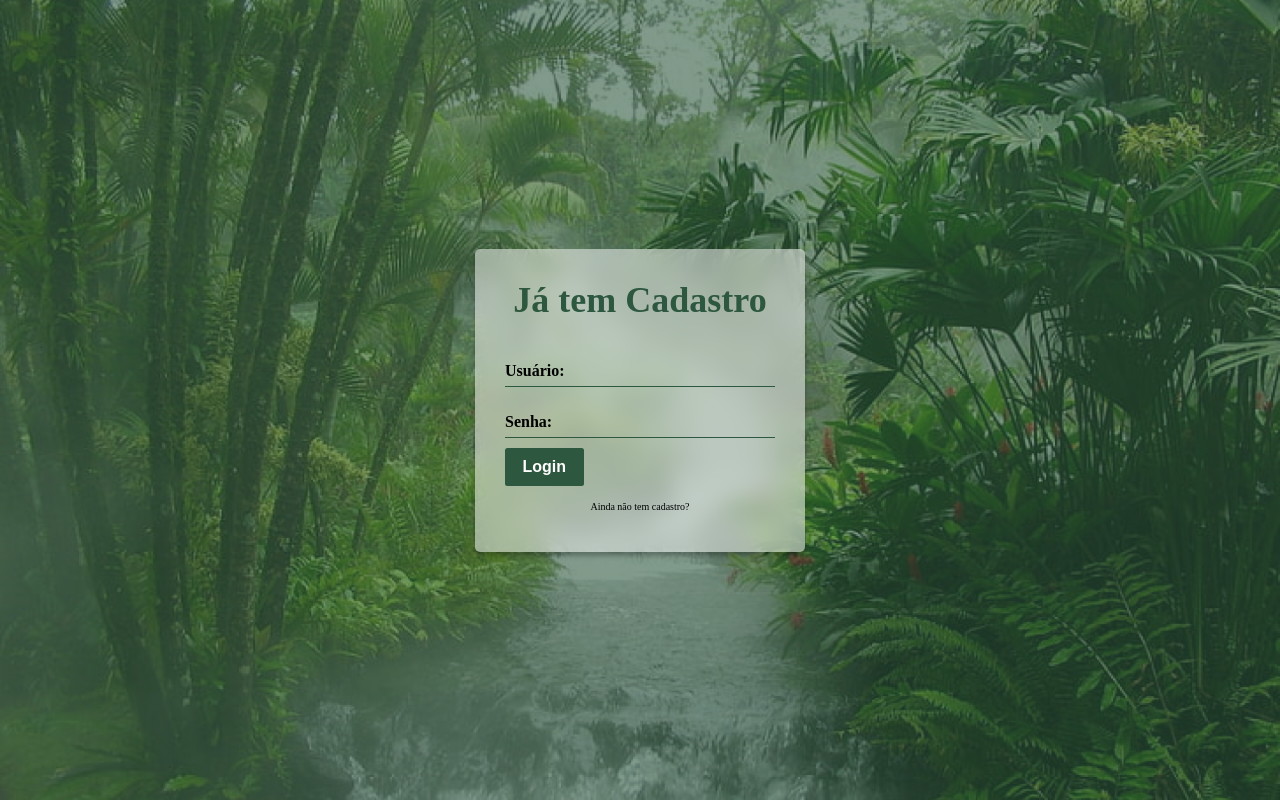
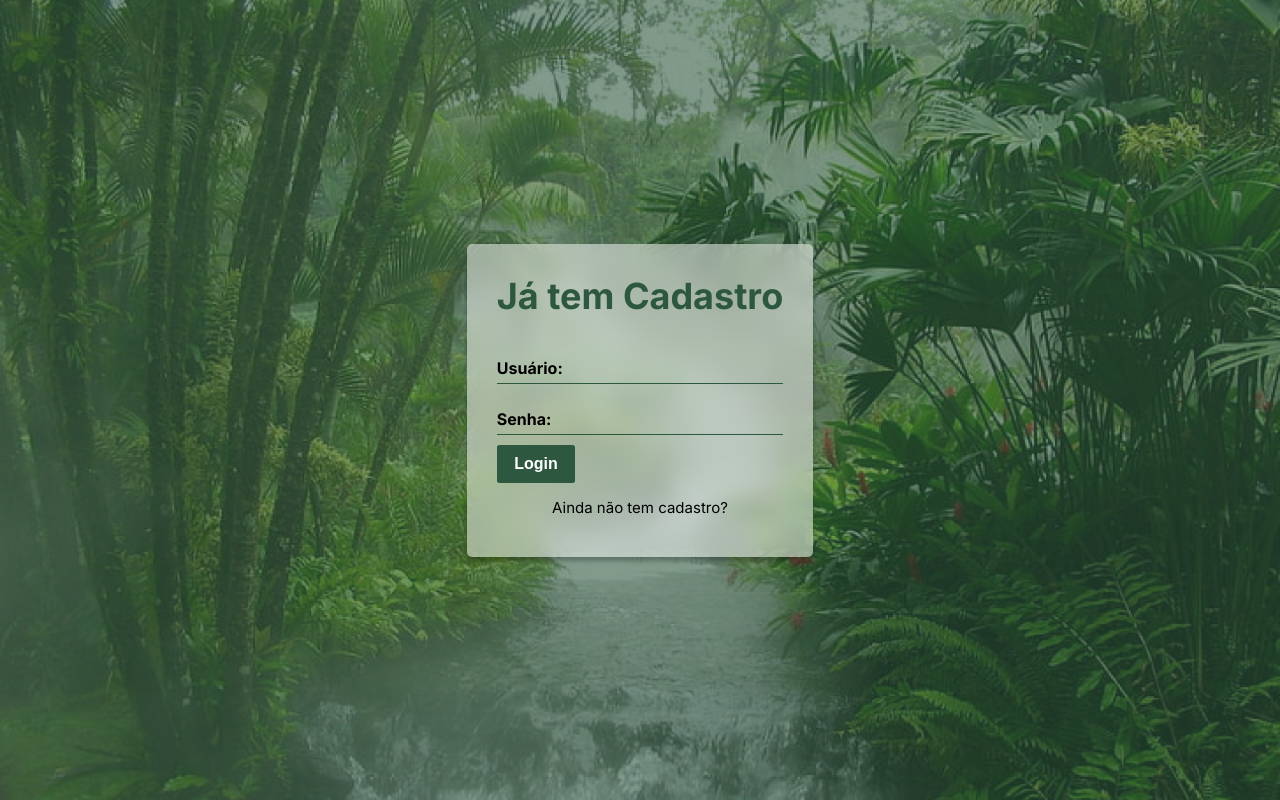
Before and after one commit to Epiled/lista-de-tarefas-simples, a PHP site: page / in a window 1280 px wide. Run offline with PHP 8.4, Linux system fonts and the light colour scheme.

Commit message:
Nova fonte

```diff
--- a/src/adicionar-tarefa.php
+++ b/src/adicionar-tarefa.php
@@ -1,5 +1,5 @@
 <?php
-  session_start();
+session_start();
 ?>
 
 <!DOCTYPE html>
@@ -9,6 +9,10 @@
   <meta charset="UTF-8">
   <meta name="viewport" content="width=device-width, initial-scale=1.0">
   <title>Tarefas</title>
+
+  <link rel="preconnect" href="https://fonts.googleapis.com">
+  <link rel="preconnect" href="https://fonts.gstatic.com" crossorigin>
+  <link href="https://fonts.googleapis.com/css2?family=Inter:wght@400;700&display=swap" rel="stylesheet">
 
   <link rel="stylesheet" href="./css/reset.css">
   <link rel="stylesheet" href="./css/style.css">
--- a/src/cadastrar.html
+++ b/src/cadastrar.html
@@ -5,6 +5,10 @@
   <meta charset="UTF-8">
   <meta name="viewport" content="width=device-width, initial-scale=1.0">
   <title>Cadastro</title>
+
+  <link rel="preconnect" href="https://fonts.googleapis.com">
+  <link rel="preconnect" href="https://fonts.gstatic.com" crossorigin>
+  <link href="https://fonts.googleapis.com/css2?family=Inter:wght@400;700&display=swap" rel="stylesheet">
 
   <link rel="stylesheet" href="./css/reset.css">
   <link rel="stylesheet" href="./css/style.css">
--- a/src/css/formulario.css
+++ b/src/css/formulario.css
@@ -72,6 +72,7 @@
   margin-bottom: 1rem;
   color: var(--preto);
   text-decoration: none;
+  font-size: 1.5rem;
 }
 
 .formulario__btn {
--- a/src/css/style.css
+++ b/src/css/style.css
@@ -12,6 +12,7 @@
   --sombra-15: rgba(0, 0, 0, .15);
 
   font-size: 62.5%;
+  font-family: 'Inter', sans-serif;
 }
 
 * {
--- a/src/index.html
+++ b/src/index.html
@@ -5,6 +5,10 @@
   <meta charset="UTF-8">
   <meta name="viewport" content="width=device-width, initial-scale=1.0">
   <title>Login</title>
+
+  <link rel="preconnect" href="https://fonts.googleapis.com">
+  <link rel="preconnect" href="https://fonts.gstatic.com" crossorigin>
+  <link href="https://fonts.googleapis.com/css2?family=Inter:wght@400;700&display=swap" rel="stylesheet">
 
   <link rel="stylesheet" href="./css/reset.css">
   <link rel="stylesheet" href="./css/style.css">
--- a/src/tarefas.php
+++ b/src/tarefas.php
@@ -9,6 +9,10 @@ session_start();
   <meta charset="UTF-8">
   <meta name="viewport" content="width=device-width, initial-scale=1.0">
   <title>Tarefas</title>
+
+  <link rel="preconnect" href="https://fonts.googleapis.com">
+  <link rel="preconnect" href="https://fonts.gstatic.com" crossorigin>
+  <link href="https://fonts.googleapis.com/css2?family=Inter:wght@400;700&display=swap" rel="stylesheet">
 
   <link rel="stylesheet" href="./css/reset.css">
   <link rel="stylesheet" href="./css/style.css">
```
